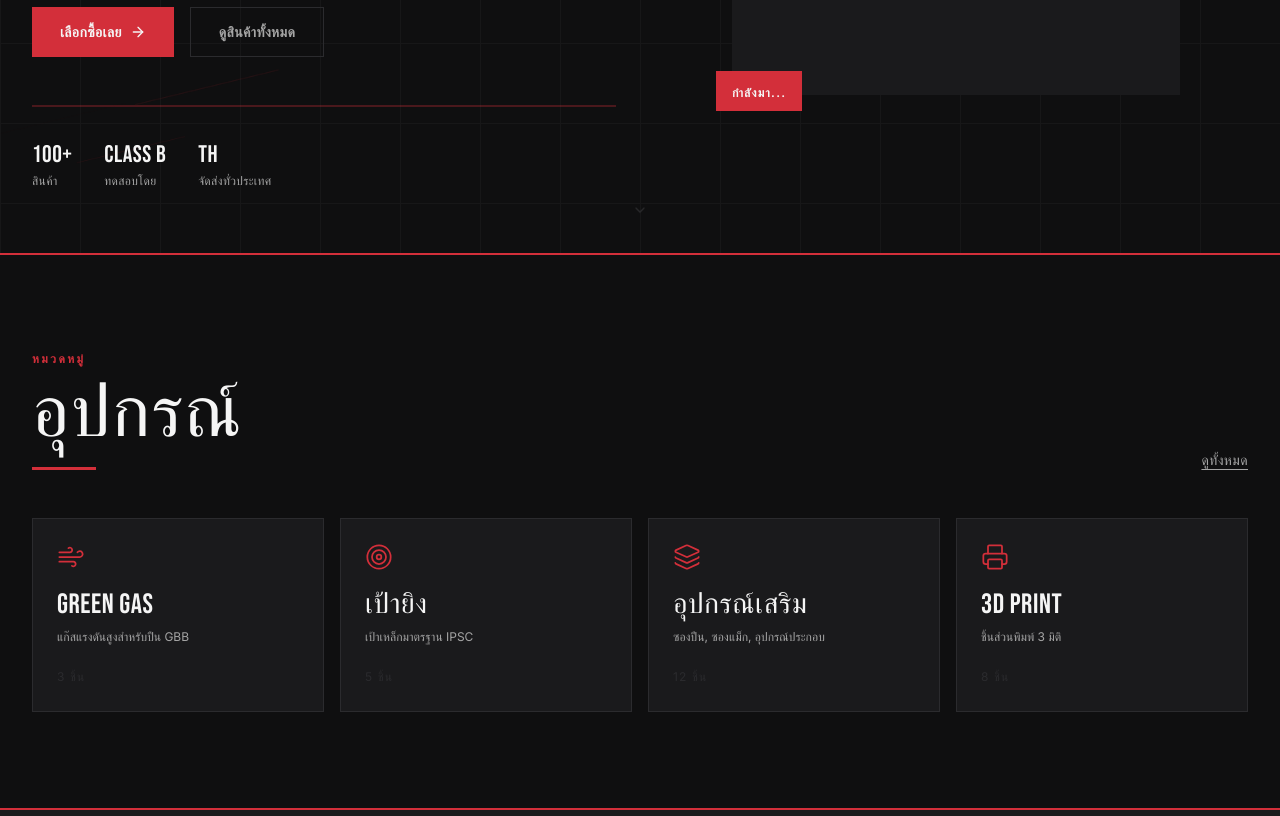
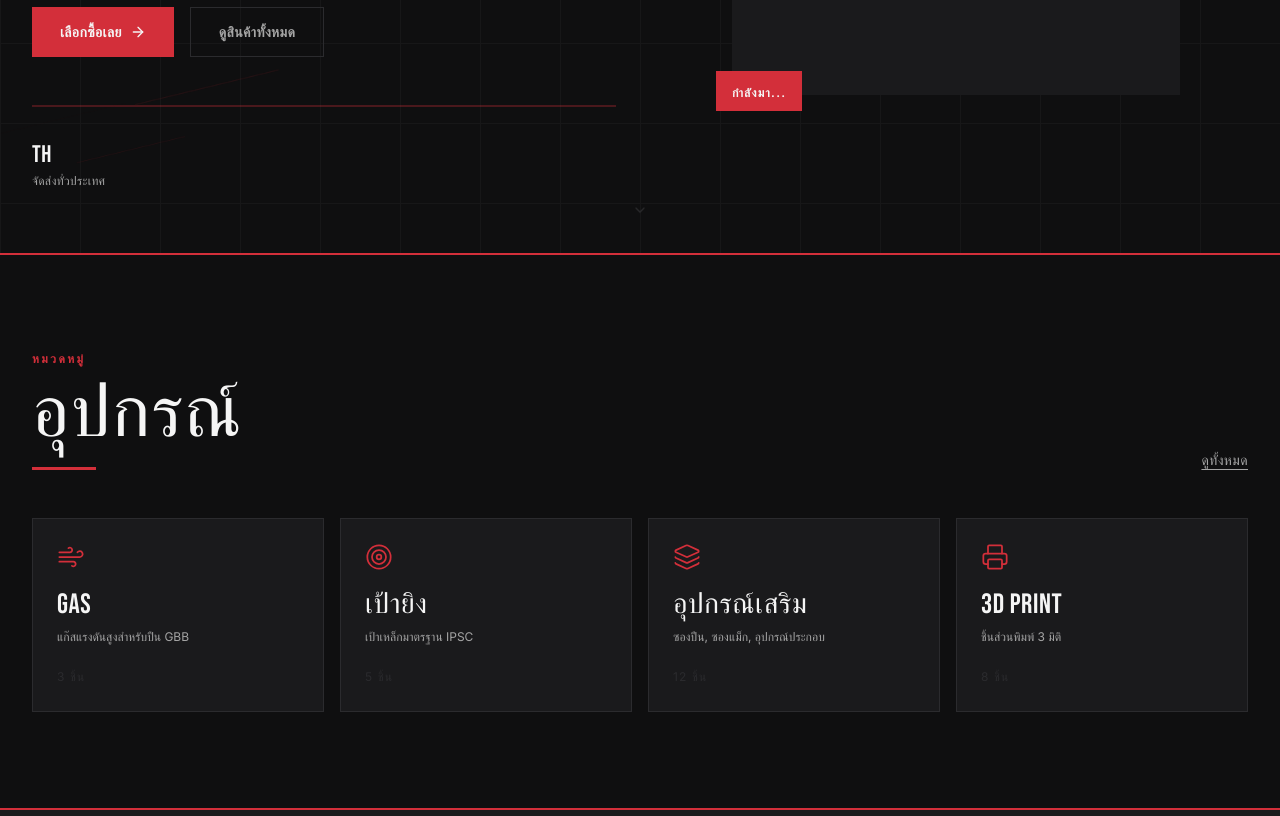
Before and after one commit to attakiie/RUReady, a Next.js app: page / in a window 1280 px wide. Shown: the part 680-1496 px from the top of the page. Built offline with nearby package versions, Linux system fonts and the light colour scheme.

Commit message:
v0.12 — Update (patch)
Hero stats: เหลือแค่ "TH / Nationwide Shipping" ตัดออก 100+ Products และ Class B Tested By
Categories: Green Gas → Gas

```diff
--- a/app/components/home/Categories.tsx
+++ b/app/components/home/Categories.tsx
@@ -11,7 +11,7 @@ const copy = {
     allProducts: "All Products",
     items: "items",
     categories: [
-      { id: "green-gas", label: "Green Gas", desc: "High-pressure propellant for GBB pistols" },
+      { id: "green-gas", label: "Gas", desc: "High-pressure propellant for GBB pistols" },
       { id: "targets", label: "Targets", desc: "IPSC-spec steel and popper targets" },
       { id: "accessories", label: "Accessories", desc: "Holsters, mag pouches, range gear" },
       { id: "3d-print", label: "3D Print", desc: "Custom printed parts & accessories" },
@@ -23,7 +23,7 @@ const copy = {
     allProducts: "ดูทั้งหมด",
     items: "ชิ้น",
     categories: [
-      { id: "green-gas", label: "Green Gas", desc: "แก๊สแรงดันสูงสำหรับปืน GBB" },
+      { id: "green-gas", label: "Gas", desc: "แก๊สแรงดันสูงสำหรับปืน GBB" },
       { id: "targets", label: "เป้ายิง", desc: "เป้าเหล็กมาตรฐาน IPSC" },
       { id: "accessories", label: "อุปกรณ์เสริม", desc: "ซองปืน, ซองแม็ก, อุปกรณ์ประกอบ" },
       { id: "3d-print", label: "3D Print", desc: "ชิ้นส่วนพิมพ์ 3 มิติ" },
--- a/app/components/home/Hero.tsx
+++ b/app/components/home/Hero.tsx
@@ -12,8 +12,6 @@ const copy = {
     gearUp: "Gear Up",
     shopAll: "Shop All",
     stats: [
-      { value: "100+", label: "Products" },
-      { value: "Class B", label: "Tested By" },
       { value: "TH", label: "Nationwide Shipping" },
     ],
     standBy: "Stand By...",
@@ -25,8 +23,6 @@ const copy = {
     gearUp: "เลือกซื้อเลย",
     shopAll: "ดูสินค้าทั้งหมด",
     stats: [
-      { value: "100+", label: "สินค้า" },
-      { value: "Class B", label: "ทดสอบโดย" },
       { value: "TH", label: "จัดส่งทั่วประเทศ" },
     ],
     standBy: "กำลังมา...",
```
